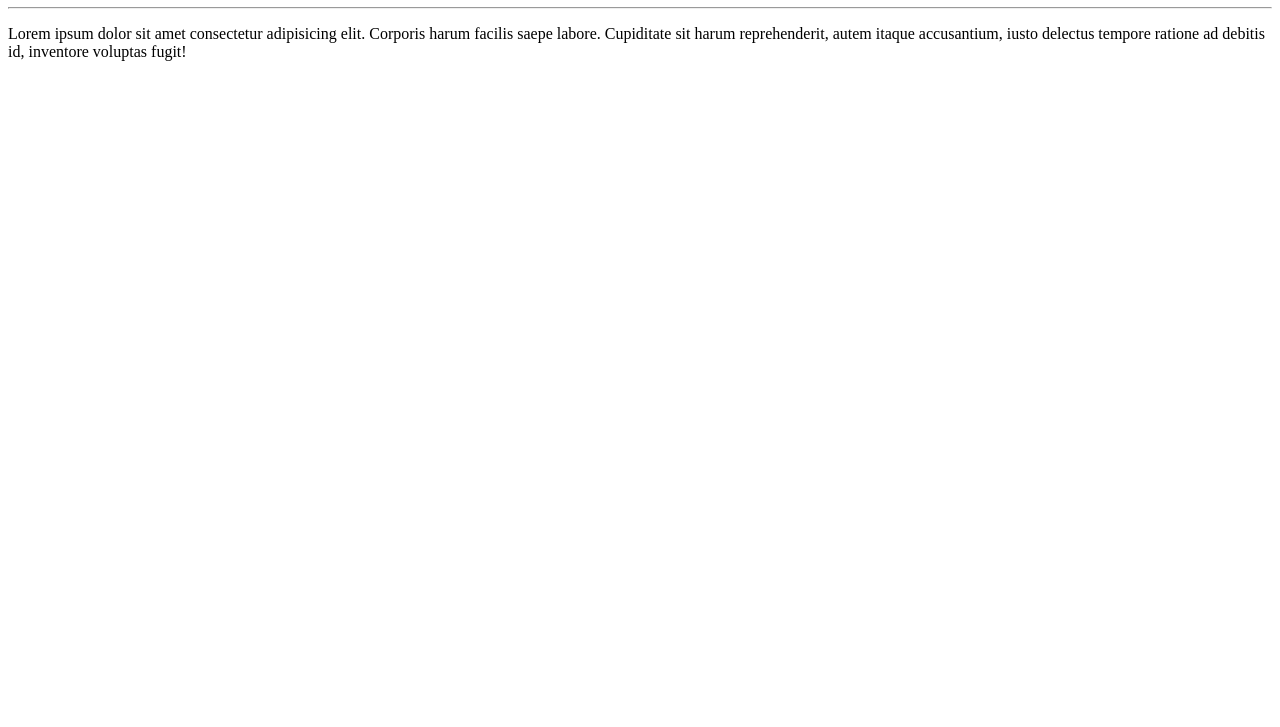
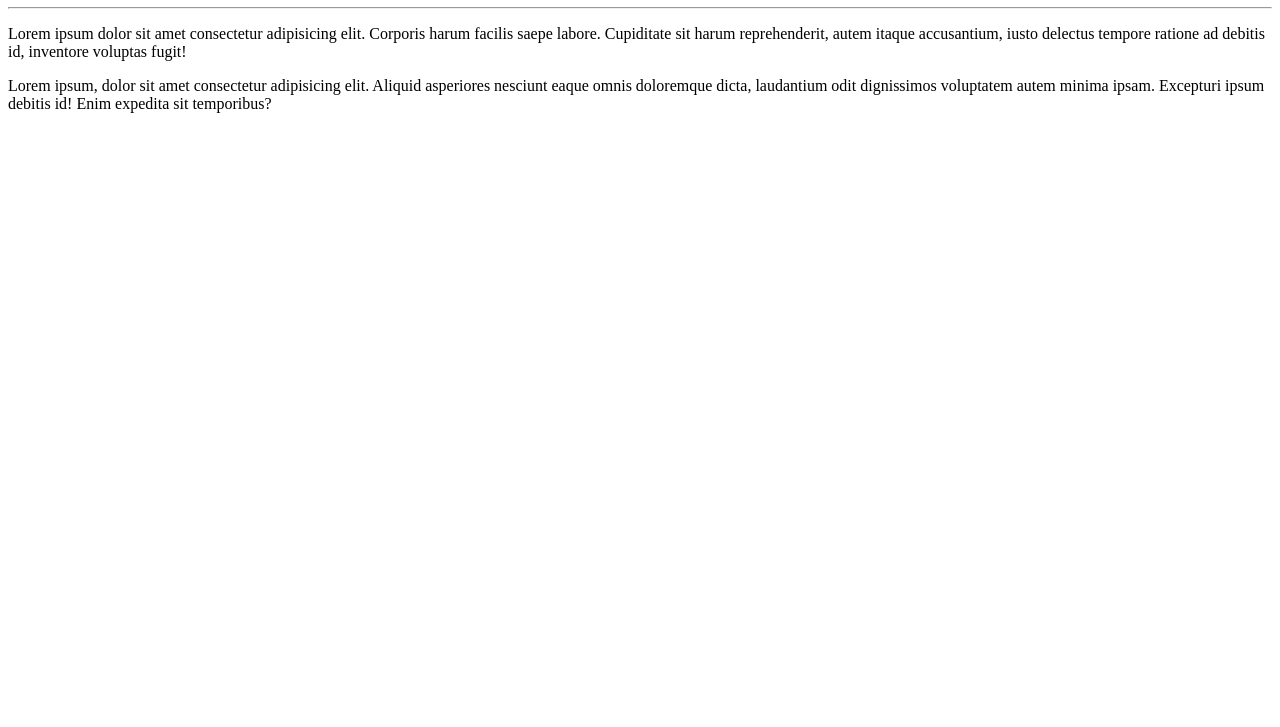
Before and after one commit to elvismattos1/Ola-Mundo, a plain HTML site: page site-exemplo/index.html in a window 1280 px wide. Shown: the part 73-800 px from the top of the page. Drawn offline with Linux system fonts and the light colour scheme.

Commit message:
Adicionei um parágrafo

```diff
--- a/site-exemplo/index.html
+++ b/site-exemplo/index.html
@@ -10,6 +10,8 @@
     <h1> Olá, mundo!</h1>
     <hr>
     <p>Lorem ipsum dolor sit amet consectetur adipisicing elit. Corporis harum facilis saepe labore. Cupiditate sit harum reprehenderit, autem itaque accusantium, iusto delectus tempore ratione ad debitis id, inventore voluptas fugit!</p>
+    <p>Lorem ipsum, dolor sit amet consectetur adipisicing elit. Aliquid asperiores nesciunt eaque omnis doloremque dicta, laudantium odit dignissimos voluptatem autem minima ipsam. Excepturi ipsum debitis id! Enim expedita sit temporibus?
+    </p>
 
  </body>
  </html>
```
